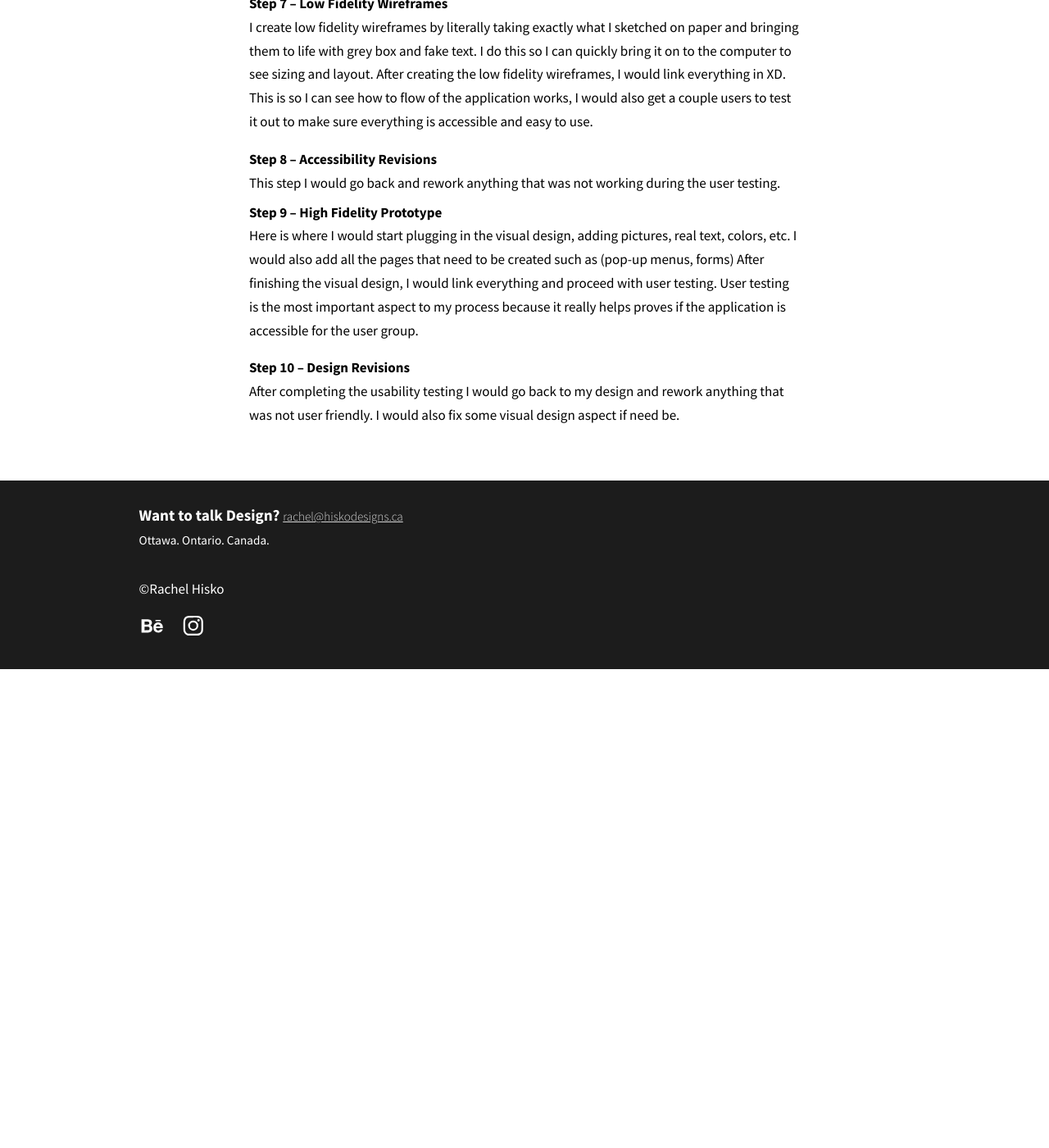
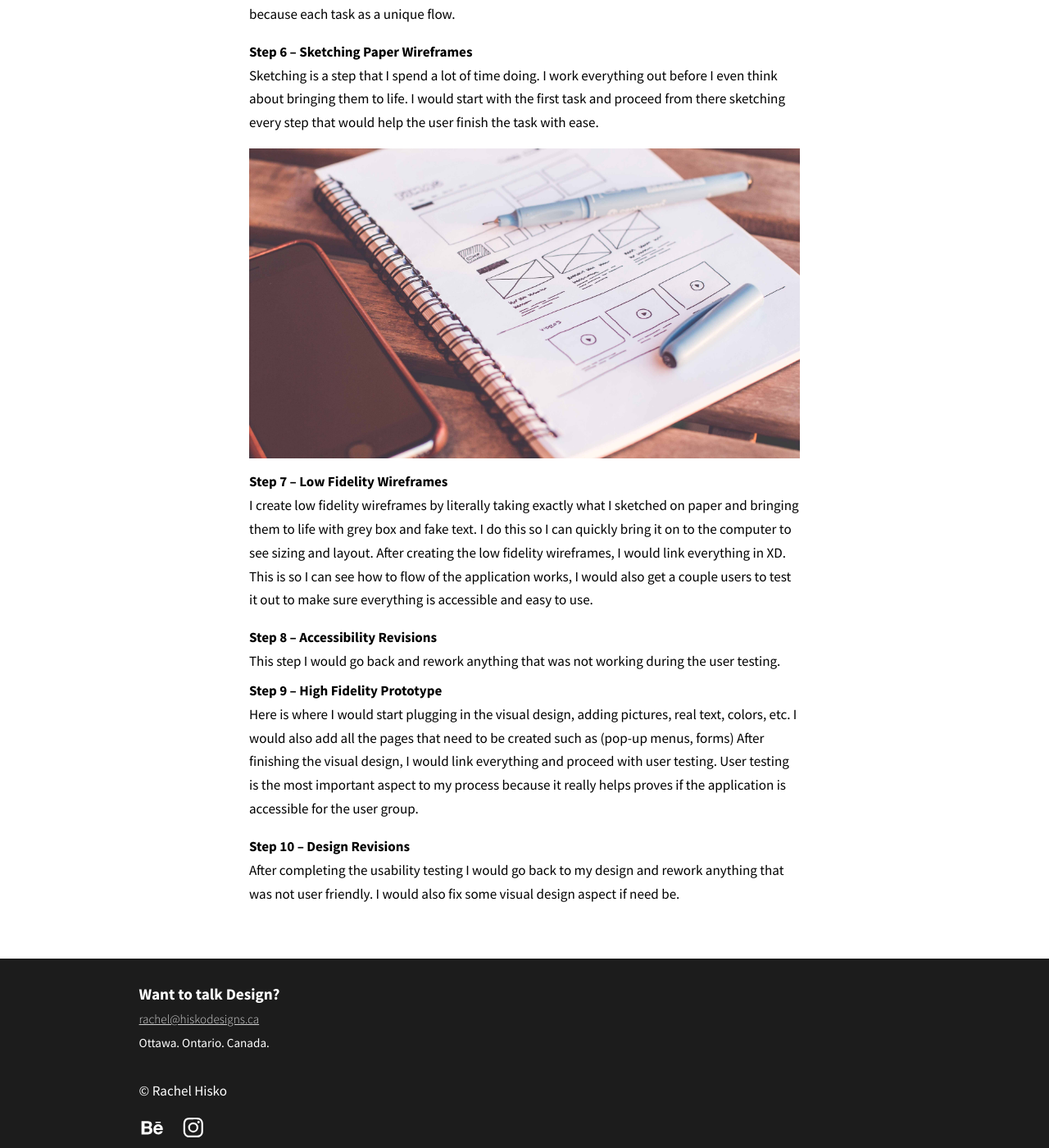
Before and after one commit to rachelhisko/portfolio-website, a Jekyll site: the page built from about.html, in a window 1280 px wide and 1400 px high, scrolled down 2251 px. Shown: the whole window at 82% size. Built offline with Jekyll 4.4.1, drawn with Linux system fonts in a browser that asks for light colours; before the commit the page ends 3067 px from its top, so only the background shows below that.

Commit message:
adding images

```diff
--- a/_layouts/default.html
+++ b/_layouts/default.html
@@ -54,7 +54,8 @@
   <div class="wrapper gutter">
 
     <div>
-        <p class="push-0 bold">Want to talk Design? <a class="micro push-0 email" itemprop="email" href="mailto:rachel@hiskodesigns.ca">rachel@hiskodesigns.ca</a> </p>
+        <p class="push-0 bold">Want to talk Design?</p>
+        <a class="micro push-0 email" itemprop="email" href="mailto:rachel@hiskodesigns.ca">rachel@hiskodesigns.ca</a>
         <p class="micro" itemprop="address" itemscope itemtype="https://schema.org/PostalAddress">
           <span itemprop="addressLocality">Ottawa.</span>
           <span itemprop="addressRegion">Ontario.</span>
@@ -63,7 +64,7 @@
       </div>
 
     <div class="pad-t-1-2">
-      <p class="push-0 milli">©Rachel Hisko</p>
+      <p class="push-0 milli">© Rachel Hisko</p>
     </div>
     <div class="pad-t-1-2 push-0">
       <div class="inline-block push-r-1-2">
--- a/about.html
+++ b/about.html
@@ -5,9 +5,6 @@
 ---
 
 <section class="wrapper pad-b gutter">
-  <div class="push-1-2 pad-t">
-    <img class="img-flex" src="{{site.baseurl}}/images/me.jpg" alt="Self Portrait">
-  </div>
   <div class="line-length push">
     <h3 class="underline push-1-2">About</h3>
     <div class="push-1-2">
@@ -15,6 +12,15 @@
         <p itemprop="description" class="main-text push-1-2 milli">I am a Graphic Designer with a passion towards human-centred designs. I primarily focus on innovative concepts regarding <strong>User Interface and User Experience Design (UI/UX).</strong></p>
         <p itemprop="description" class="main-text push-1-2 milli">I am an out of the box thinker, always challenging myself to consider alternative perspectives, other than my own. By contemplating various viewpoints, it will help me realize unique ideas that may make significant change in the world.</p>
       </div>
+  </div>
+
+  <div class="grid">
+    <div class="unit xs-1 s-1 m-1-2 push-1-2 pad-t gutter-1-4">
+      <img class="img-flex" src="{{site.baseurl}}/images/about-me.jpg" alt="Self Portrait">
+    </div>
+    <div class="unit xs-1 s-1 m-1-2 push-1-2 pad-t gutter-1-4">
+      <img class="img-flex" src="{{site.baseurl}}/images/me.jpg" alt="Self Portrait">
+    </div>
   </div>
 
   <div class="line-length push">
@@ -40,6 +46,10 @@
       <p itemprop="description" class="milli push-0 bold">Step 3 – Defining the application</p>
       <p itemprop="name" class="milli">Finally, I am able to define the app with a app definition statement. Later, I would then create user stories, these stories are how the user will flow through and use the app.</p>
     </div>
+    <div class="push-1-2 pad-t">
+      <img class="img-flex" src="{{site.baseurl}}/images/about-image-1.jpg" alt="Self Portrait">
+    </div>
+
     <h5 itemprop="name" class="bold">Prototyping</p>
     <p itemprop="description" class="milli push-0 bold">Step 4 – Epics and User Stories</p>
     <p itemprop="name" class=" milli">The first step in my process are creating epics are high level objectives that could span over multiple sprints and user stories define the feature of the application that tend to only span over one sprint. I like to think of my app definition statement as the epic. I would create a bubble chart with the epic as the main focus and then user stories would fall underneath. After I have created all the possible user stories, I would group and saturate them into categories between features. (links back to step 4) From here I would begin sketching specific flows.</p>
@@ -47,6 +57,9 @@
     <p itemprop="name" class="milli">The second step in my prototyping process is creating a flow, this is to help me map out what the main features are going to be within the application. I would create a f low for each task because each task as a unique flow.</p>
     <p itemprop="description" class="milli push-0 bold">Step 6 – Sketching Paper Wireframes</p>
     <p itemprop="name" class="milli">Sketching is a step that I spend a lot of time doing. I work everything out before I even think about bringing them to life. I would start with the first task and proceed from there sketching every step that would help the user finish the task with ease.</p>
+    <div class="push-1-2">
+      <img class="img-flex" src="{{site.baseurl}}/images/about-image-2.jpg" alt="Self Portrait">
+    </div>
     <p itemprop="description" class="milli push-0 bold">Step 7 – Low Fidelity Wireframes</p>
     <p itemprop="name" class="milli">I create low fidelity wireframes by literally taking exactly what I sketched on paper and bringing them to life with grey box and fake text. I do this so I can quickly bring it on to the computer to see sizing and layout. After creating the low fidelity wireframes, I would link everything in XD. This is so I can see how to flow of the application works, I would also get a couple users to test it out to make sure everything is accessible and easy to use.</p>
     <p itemprop="description" class="milli push-0 bold">Step 8 – Accessibility Revisions</p>
@@ -55,7 +68,6 @@
     <p itemprop="name" class="milli">Here is where I would start plugging in the visual design, adding pictures, real text, colors, etc. I would also add all the pages that need to be created such as (pop-up menus, forms) After finishing the visual design, I would link everything and proceed with user testing. User testing is the most important aspect to my process because it really helps proves if the application is accessible for the user group.</p>
     <p itemprop="description" class="milli push-0 bold">Step 10 – Design Revisions</p>
     <p itemprop="name" class="milli">After completing the usability testing I would go back to my design and rework anything that was not user friendly. I would also fix some visual design aspect if need be.</p>
-
   </div>
 
 </section>
```
Also changed, not shown: images/about-image-1.jpg (added), images/about-image-2.jpg (added), images/about-me-2.jpg (added), images/about-me.jpg (added).
